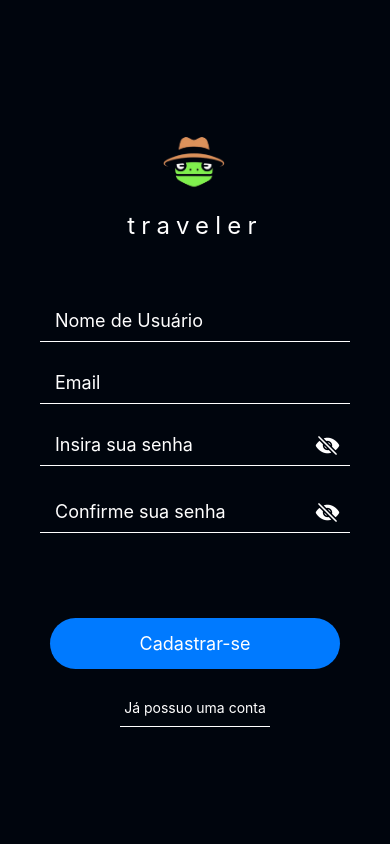
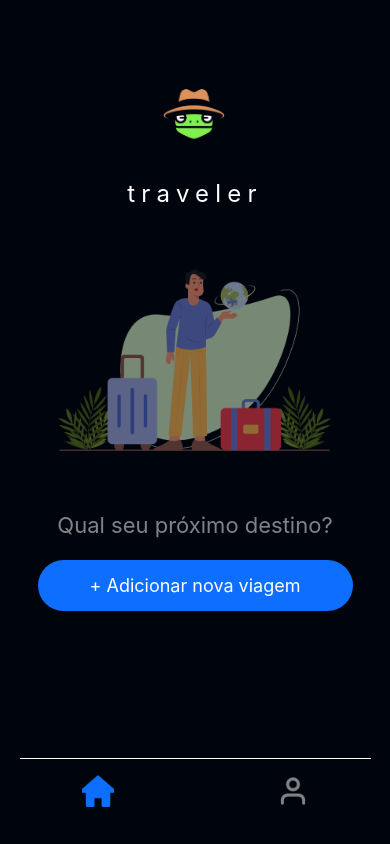
Before and after one commit to traveler-ATITUS-2024/traveler-frontend, a React Native app: screen /TabRoutes in a window 390 px wide. Built offline with nearby package versions, Linux system fonts and the light colour scheme.

Commit message:
Alterações no Tab Navigator

```diff
--- a/src/modules/profile/view/profile.jsx
+++ b/src/modules/profile/view/profile.jsx
@@ -5,7 +5,9 @@ export default function ProfileScreen() {
   return (
     <View style={styles.container}>
       <Text style={styles.text}>Tela de Perfil</Text>
+      <View style={styles.linha}></View>
     </View>
+
   );
 }
 
@@ -20,4 +22,11 @@ const styles = StyleSheet.create({
     color: '#FFF',
     fontSize: 24,
   },
+  linha: {
+    borderBottomWidth: 1,
+    borderBottomColor: "#FFF",
+    width: 150,
+    marginTop: 5,
+    width: "90%",
+},
 });
--- a/src/modules/viagem/view/viagem.jsx
+++ b/src/modules/viagem/view/viagem.jsx
@@ -12,10 +12,9 @@ import { createBottomTabNavigator } from "@react-navigation/bottom-tabs";
 import logo from "../../../../assets/logo.png";
 import fundomenu from "../../../../assets/fundomenu.png";
 import { ModalViagem } from "../../modal/view/modal.jsx";
-import { TabNavigator } from "../../../rotas/tabNavigator.js";
 import { viagemControllerImpl } from "../di/di.js";
 
-export function Viagem() {
+export default function Viagem() {
   const controller = viagemControllerImpl();
 
   const [mostraModal, setMostraModal] = useState(false);
@@ -40,6 +39,8 @@ export function Viagem() {
       >
         <Text style={styles.textobotao}>+ Adicionar nova viagem</Text>
       </TouchableOpacity>
+
+      <View style={styles.linha}></View>
 
       <Modal visible={mostraModal} animationType="fade" transparent={true}>
         <ModalViagem fechar={() => setMostraModal(false)} />
@@ -68,7 +69,7 @@ const styles = StyleSheet.create({
   titulo: {
     fontSize: 24,
     letterSpacing: 6.2,
-    fontFamily: "Inter", // Aplicar a fonte Inter
+    fontFamily: "Inter",
     color: "#FFF",
   },
   imagemfundomenu: {
@@ -93,14 +94,15 @@ const styles = StyleSheet.create({
     color: "#FFF",
     fontSize: 18,
   },
-  linha: {
-    width: "90%",
-    height: 1,
-    backgroundColor: "rgba(255,255,255,0.50)",
-    marginTop: 130,
-  },
   icon: {
     width: 30,
     height: 30,
   },
+  linha: {
+    borderBottomWidth: 1,
+    borderBottomColor: "#FFF",
+    width: 150,
+    marginTop: 5,
+    width: "90%",
+},
 });
--- a/src/rotas/rotas.js
+++ b/src/rotas/rotas.js
@@ -1,46 +1,120 @@
+import React from "react";
 import { createNativeStackNavigator } from "@react-navigation/native-stack";
+import { createBottomTabNavigator } from "@react-navigation/bottom-tabs";
+import { Image, Text } from "react-native";
 
+// Importando as telas
 import Login from "../modules/login/view/login";
 import Cadastro from "../modules/cadastro/view/cadastro";
-import { Viagem } from "../modules/viagem/view/viagem";
-import { ModalViagem } from "../modules/modal/view/modal";
+import AddNovaViagem from "../modules/viagem/view/viagem";
 import Profile from "../modules/profile/view/profile";
-import { createBottomTabNavigator } from "@react-navigation/bottom-tabs";
 
+// Importando ícones
+import homeIcon from "../../assets/casinha.png";
+import profileIcon from "../../assets/pessoa.png";
+
+// Criação dos navegadores
 const Stack = createNativeStackNavigator();
+const Tab = createBottomTabNavigator();
 
-export default function rotas() {
+// Tab Navigator para as principais telas (home e perfil, por exemplo)
+function TabRoutes() {
+  return (
+    <Tab.Navigator
+      screenOptions={{
+        tabBarStyle: {
+          backgroundColor: "#00050D", // Cor de fundo preta
+          borderTopColor: "transparent", // Remove a borda superior
+          paddingBottom: 47, // Ajuste do padding inferior
+          height: 65, // Altura do tab bar
+        },
+        tabBarActiveTintColor: "#0E6EFF", // Cor do ícone ativo
+        tabBarInactiveTintColor: "rgba(255,255,255,0.5)", // Cor do ícone inativo
+        headerShown: false,
+        tabBarLabelStyle: {
+          fontSize: 12, // Tamanho da fonte do texto
+        },
+      }}
+    >
+      <Tab.Screen
+        name="Home"
+        component={AddNovaViagem} // Componente principal da home
+        options={{
+          tabBarIcon: ({ focused }) => (
+            <Image
+              source={homeIcon}
+              style={{
+                width: 32, // Aumenta a largura do ícone
+                height: 32, // Aumenta a altura do ícone
+                tintColor: focused ? "#0E6EFF" : "rgba(255,255,255,0.5)", // Muda a cor conforme o foco
+                marginBottom: -5, // Sobe o ícone Home
+              }}
+            />
+          ),
+          tabBarLabel: ({ focused }) => (
+            <Text
+              style={{
+                color: focused ? "#0E6EFF" : "rgba(255,255,255,0.5)",
+                fontSize: 12,
+              }}
+            >
+            </Text>
+          ),
+        }}
+      />
+      <Tab.Screen
+        name="Profile"
+        component={Profile}
+        options={{
+          tabBarIcon: ({ focused }) => (
+            <Image
+              source={profileIcon}
+              style={{
+                width: 32, // Aumenta a largura do ícone
+                height: 32, // Aumenta a altura do ícone
+                tintColor: focused ? "#0E6EFF" : "rgba(255,255,255,0.5)", // Muda a cor conforme o foco
+                marginBottom: -5, // Sobe o ícone Profile
+              }}
+            />
+          ),
+          tabBarLabel: ({ focused }) => (
+            <Text
+              style={{
+                color: focused ? "#0E6EFF" : "rgba(255,255,255,0.5)",
+                fontSize: 12,
+              }}
+            >
+            </Text>
+          ),
+        }}
+      />
+    </Tab.Navigator>
+  );
+}
+
+// Stack Navigator para rotas independentes como login, cadastro, etc.
+function StackRoutes() {
   return (
     <Stack.Navigator>
+      {/* Inclui o Tab Navigator como uma das rotas do Stack */}
+      <Stack.Screen
+        name="TabRoutes"
+        component={TabRoutes} // Inclui as rotas com tabs
+        options={{ headerShown: false }}
+      />
+      {/* Incluindo o resto das telas como parte do stack */}
+      <Stack.Screen
+        name="Login"
+        component={Login}
+        options={{ headerShown: false }}
+      />
       <Stack.Screen
         name="Cadastro"
         component={Cadastro}
         options={{ headerShown: false }}
       />
-
-      <Stack.Screen
-        name="Login"
-        component={Login}
-        options={{ headerShown: false }}
-      />
-
-      <Stack.Screen
-        name="Viagem"
-        component={Viagem}
-        options={{ headerShown: false }}
-      />
-
-      <Stack.Screen
-        name="ModalViagem"
-        component={ModalViagem}
-        options={{ headerShown: false }}
-      />
-
-      <Stack.Screen
-        name="Profile"
-        component={Profile}
-        options={{ headerShown: false }}
-      />
     </Stack.Navigator>
   );
 }
+
+export default StackRoutes;
--- a/src/rotas/tabNavigator.js
+++ /dev/null
@@ -1,17 +0,0 @@
-import React from "react";
-import { createBottomTabNavigator } from "@react-navigation/bottom-tabs";
-import { createNativeStackNavigator } from "@react-navigation/native-stack";
-import { NavigationContainer } from "@react-navigation/native";
-import HomeScreen from "../modules/viagem/view/viagem";
-import Profile from "../modules/profile/view/profile";
-
-const Tab = createBottomTabNavigator();
-
-export default function TabNavigator() {
-  return (
-    <Tab.Navigator>
-      <Tab.Screen name="Home" component={HomeScreen} />
-      <Tab.Screen name="Profile" component={Profile} />
-    </Tab.Navigator>
-  );
-}
```
Also changed, not shown: 1 other file (tests, documents, lock files or other folders).
